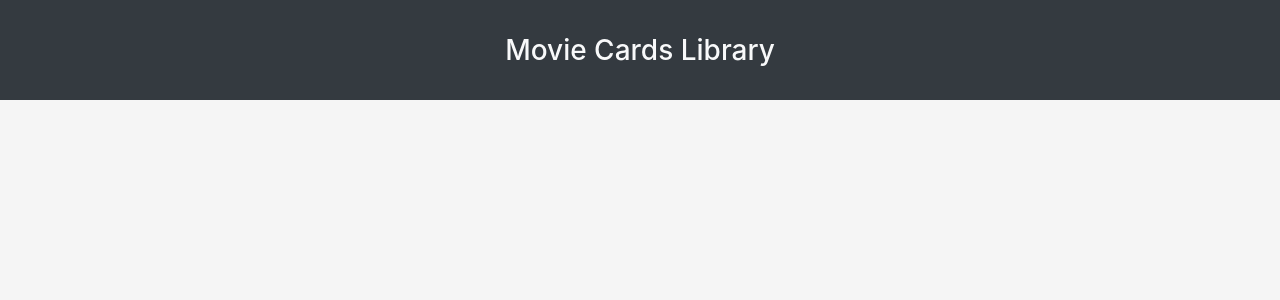
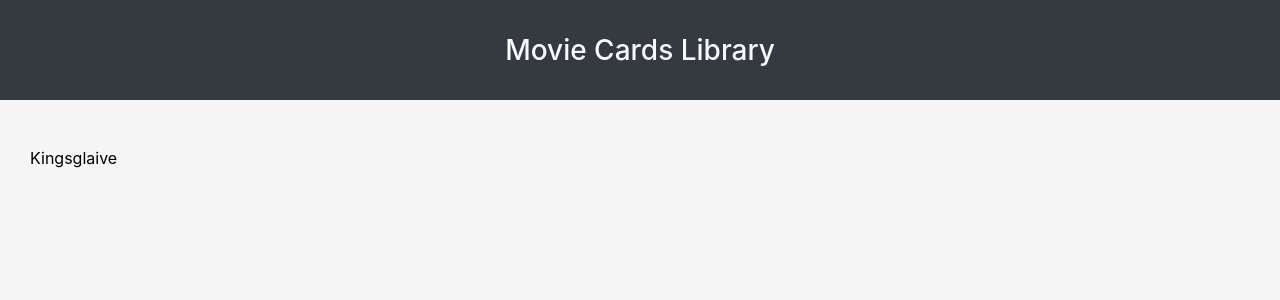
Before and after one commit to victorjunior95/sd-08-project-movie-cards-library, a React (Create React App) app: page / in a window 1280 px wide. Shown: the top 300 px of the page. Built offline with nearby package versions, Linux system fonts and the light colour scheme.

Commit message:
C7 - Start PropTypes. Add MovieList PropTypes

```diff
--- a/package.json
+++ b/package.json
@@ -5,6 +5,7 @@
   "dependencies": {
     "acorn": ">=7.1.1",
     "minimist": ">=1.2.3",
+    "prop-types": "^15.7.2",
     "react": "^16.11.0",
     "react-dom": "^16.11.0",
     "react-scripts": "^3.2.0",
--- a/src/App.js
+++ b/src/App.js
@@ -8,9 +8,9 @@ import data from './data';
 class App extends React.Component {
   render() {
     return (
-      <div className='App'>
+      <div className="App">
         <Header />
-        <MovieList />
+        <MovieList filmes={ data } />
       </div>
     );
   }
--- a/src/components/Header.jsx
+++ b/src/components/Header.jsx
@@ -3,9 +3,9 @@ import React from 'react';
 class Header extends React.Component {
   render() {
     return (
-      <header className='movie-card-header'>
+      <header className="movie-card-header">
 
-        <h1 className='page-title'>Movie Cards Library</h1>
+        <h1 className="page-title">Movie Cards Library</h1>
       </header>
     );
   }
--- a/src/components/MovieList.jsx
+++ b/src/components/MovieList.jsx
@@ -1,14 +1,32 @@
 import React from 'react';
 
+import PropTypes from 'prop-types';
+
 class MovieList extends React.Component {
-  render(){
+  render() {
+    const { filmes } = this.props;
+
     return (
-      <section className='movie-list'>
-
-
+      <section className="movie-list">
+        { filmes[0].title }
       </section>
     );
   }
 }
 
+MovieList.propTypes = {
+  filmes: PropTypes.arrayOf(
+    PropTypes.shape({
+      title: PropTypes.string,
+      subtitle: PropTypes.string,
+      storyline: PropTypes.string,
+      rating: PropTypes.number,
+      imagePath: PropTypes.string,
+    }),
+  ),
+};
+MovieList.defaultProps = {
+  filmes: null,
+};
+
 export default MovieList;
```
Also changed, not shown: src/components/MovieCard.jsx (line endings or trailing spaces).
